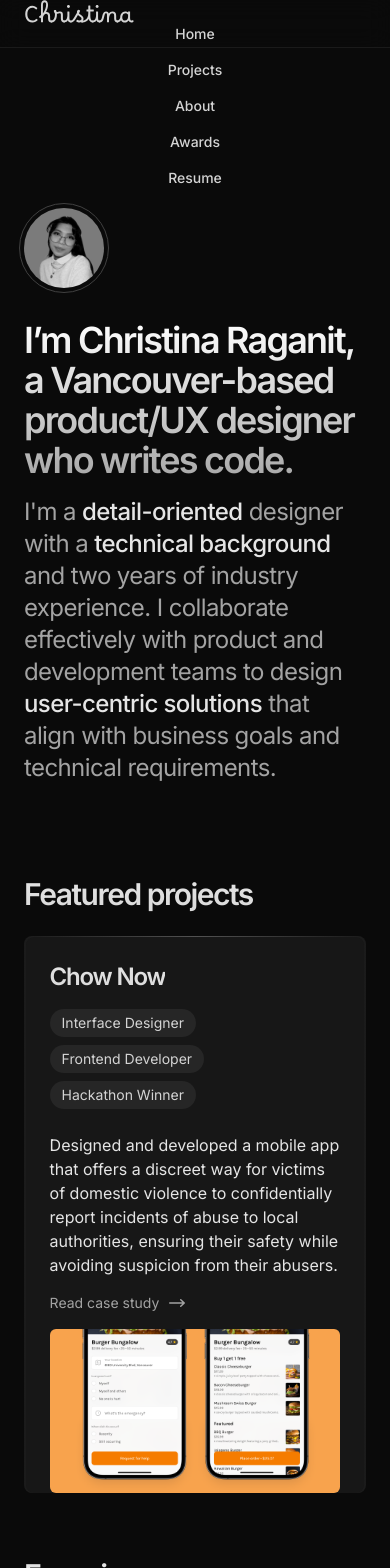
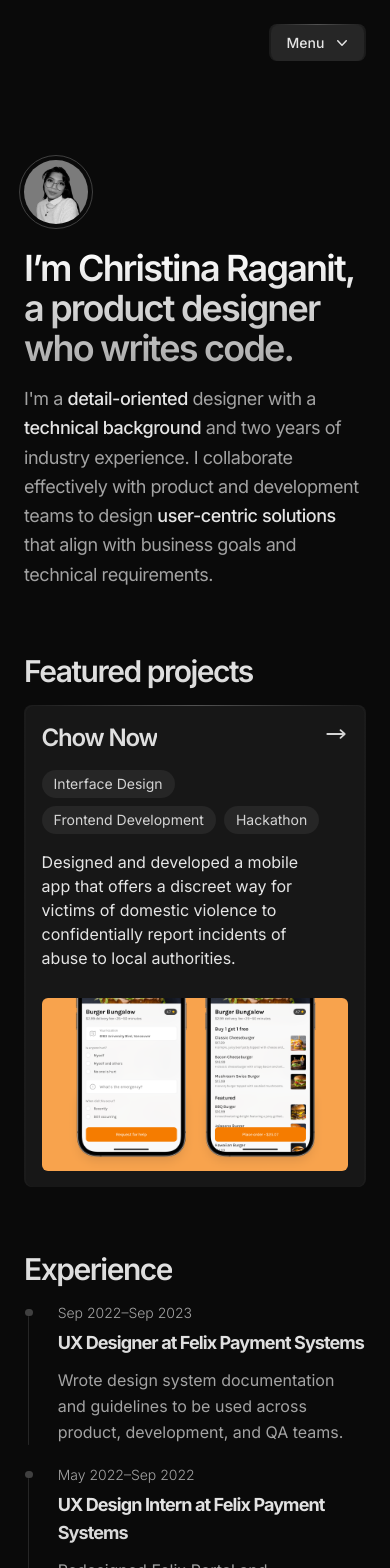
Before and after one commit to christinaraganit/iat339_p3, a Next.js app in the folder portfolio/: page / in a window 390 px wide. Shown: the top 1568 px of the page. Built offline with nearby package versions, Linux system fonts and the light colour scheme.

Commit message:
Added mobile navigation bar
This accidentally broke the testimonials section

```diff
--- a/portfolio/app/globals.css
+++ b/portfolio/app/globals.css
@@ -24,11 +24,11 @@
   }
 
   main:not(.project) {
-    @apply w-full flex flex-col gap-16 mt-[13rem] lg:gap-32 px-6 lg:px-20 max-w-[80rem] min-h-[calc(100vh-10rem)];
+    @apply w-full flex flex-col gap-16 mt-[10rem] lg:gap-32 px-6 lg:px-20 max-w-[80rem] min-h-[calc(100vh-10rem)];
   }
 
   main.project {
-    @apply gap-12 lg:gap-16 max-w-full flex items-center flex-col mt-[13rem];
+    @apply gap-12 lg:gap-16 max-w-full flex items-center flex-col mt-[10rem];
   }
 
   main.project section {
@@ -68,7 +68,7 @@
   }
 
   .title-5 {
-    @apply text-base xl:text-lg font-bold bg-gradient-to-b from-neutral-200 to-neutral-300 inline-block text-transparent bg-clip-text pb-2 tracking-tighter;
+    @apply text-lg xl:text-lg font-bold bg-gradient-to-b from-neutral-200 to-neutral-300 inline-block text-transparent bg-clip-text pb-2 tracking-tighter;
   }
 
   .headline {
@@ -109,4 +109,8 @@
   ul li.award, ul li span.award {
     @apply font-medium text-neutral-300;
   }
+
+  .testimonial-column {
+    @apply md:grid md:grid-cols-2 lg:grid-cols-1 gap-4 lg:gap-8;
+  }
 }
--- a/portfolio/app/layout.tsx
+++ b/portfolio/app/layout.tsx
@@ -3,6 +3,7 @@
 import Footer from "@/components/footer";
 import Nav from "@/components/nav";
 import "./globals.css";
+import MobileNav from "@/components/mobile-nav";
 
 const inter = Inter({ subsets: ["latin"] });
 
@@ -18,8 +19,9 @@
 }) {
   return (
     <html lang="en">
-      <body className={inter.className}>
+      <body className={`${inter.className}`}>
         <Nav></Nav>
+        <MobileNav></MobileNav>
         {children}
         <Footer></Footer>
       </body>
--- a/portfolio/app/page.tsx
+++ b/portfolio/app/page.tsx
@@ -8,19 +8,18 @@
 
 export default function Home() {
   return (
-    <main id="landing">
-      <header className="mt-0 pt-0 flex flex-col">
+    <main id="landing" className="">
+      <section className="mt-0 pt-0 flex flex-col">
         <div className="flex flex-col h-full">
-          <h1 className="large-title mb-2 max-w-4xl">
-            I’m Christina Raganit, a Vancouver-based product/UX designer who
-            writes code.
+          <h1 className="large-title mb-2 lg:mb-1 max-w-4xl">
+            I’m Christina Raganit, a product designer who writes code.
           </h1>
           <img
             src="headshot.png"
-            className="h-20 w-20 mb-8 grayscale rounded-full order-first outline outline-neutral-700 outline-offset-4 outline-1"
+            className="h-16 w-16 lg:h-20 lg:w-20 mb-6 lg:mb-8 grayscale rounded-full order-first outline outline-neutral-700 outline-offset-4 outline-1"
           ></img>
 
-          <p className="text-2xl tracking-tight text-neutral-400 mb-3">
+          <p className="text-lg leading-relaxed lg:text-2xl lg:leading-snug tracking-tight text-neutral-400 pb-0">
             I'm a{" "}
             <span className="font-medium text-neutral-200">
               detail-oriented
@@ -37,31 +36,26 @@
             that align with business goals and technical requirements.
           </p>
         </div>
-      </header>
+      </section>
       <section id="projects" className="scroll-mt-40">
-        <h2 className="title-1 mb-2">Featured projects</h2>
+        <h2 className="title-1 lg:mb-2">Featured projects</h2>
         <div className="grid gap-4 lg:gap-8">
           <ProjectLink
             title="Chow Now"
             imgLink="/projects/chow-now/chow-now-1600x900.png"
             link="projects/chow-now"
-            chips={[
-              "Interface Designer",
-              "Frontend Developer",
-              "Hackathon Winner",
-            ]}
+            chips={["Interface Design", "Frontend Development", "Hackathon"]}
           >
             Designed and developed a mobile app that offers a discreet way for
             victims of domestic violence to confidentially report incidents of
-            abuse to local authorities, ensuring their safety while avoiding
-            suspicion from their abusers.
+            abuse to local authorities.
           </ProjectLink>
         </div>
       </section>
 
       <section className="text-left grid lg:grid-cols-2 gap-16 lg:gap-32">
         <div>
-          <h2 className="title-1 mb-2">Experience</h2>
+          <h2 className="title-1 lg:mb-2">Experience</h2>
           <div className="flex flex-col gap-5">
             <Experience
               role="UX Designer"
@@ -102,7 +96,7 @@
           </div>
         </div>
         <div>
-          <h2 className="title-1 mb-2">Awards</h2>
+          <h2 className="title-1 lg:mb-2">Awards</h2>
           <div className="flex flex-col gap-5">
             <div className="flex flex-row gap-6">
               <div className="flex flex-col pt-0.5 gap-1.5 items-center w-8">
@@ -173,10 +167,10 @@
       </section>
 
       <section id="testimonials">
-        <h2 className="title-1 mb-2">Testimonials</h2>
+        <h2 className="title-1 lg:mb-2">Testimonials</h2>
         <div
           id="testimonials-container"
-          className="grid md:grid-cols-3 gap-4 lg:gap-8"
+          className="grid md:grid-cols-1 lg:grid-cols-3 gap-4 lg:gap-8"
         >
           <div className="testimonial-column">
             <Testimonial
--- a/portfolio/components/experience.tsx
+++ b/portfolio/components/experience.tsx
@@ -15,7 +15,7 @@
         <div className="w-[0.063rem] block rounded-full h-full bg-neutral-800"></div>
       </div>
       <div className="flex flex-col">
-        <h3 className="title-5">
+        <h3 className="title-5 lg:pb-1">
           {props.role} at {props.company}
         </h3>
         <span className="text-sm text-neutral-400 block order-first mb-1.5 font-light">
--- a/portfolio/components/footer.tsx
+++ b/portfolio/components/footer.tsx
@@ -3,8 +3,8 @@
     <footer className="bg-neutral-950/60 w-full flex flex-col items-center mt-[7rem]">
       <div className="divider max-w-[80rem]"></div>
       <div className="p-6 lg:px-20 w-full max-w-[80rem] grid md:grid-cols-2 lg:gap-8">
-        <div>
-          <p className="max-w-full md:max-w-sm text-sm text-center md:text-left text-neutral-400 order-last md:order-first pb-0">
+        <div className="order-last md:order-first">
+          <p className="max-w-full md:max-w-sm text-sm text-center md:text-left text-neutral-400 pb-0">
             Crafted with Tailwind and NextJS by Christina Raganit.
           </p>
         </div>
--- a/portfolio/components/link.tsx
+++ b/portfolio/components/link.tsx
@@ -7,14 +7,14 @@
   return (
     <a
       href={props.link}
-      className="inline-flex flex-wrap hover:text-teal-300 focus:text-teal-300"
+      className="inline-flex flex-wrap hover:text-teal-300 focus:text-teal-300 group/link"
     >
-      <span className="underline">{props.text}</span>
+      <span className="underline break-normal">{props.text}</span>
       <svg
         xmlns="http://www.w3.org/2000/svg"
         viewBox="0 0 20 20"
         fill="currentColor"
-        className="w-4 h-4"
+        className="w-4 h-4 group-hover/link:-translate-y-0.5 group-hover/link:translate-x-0.5 transition-transform"
       >
         <path
           fill-rule="evenodd"
--- /dev/null
+++ b/portfolio/components/mobile-nav.tsx
@@ -0,0 +1,73 @@
+"use client";
+
+import { Menu, Transition } from "@headlessui/react";
+import { Fragment, useEffect, useRef, useState } from "react";
+import { ChevronDownIcon } from "@heroicons/react/20/solid";
+
+const links = [
+  { href: "/", label: "Home" },
+  { href: "/about", label: "About" },
+  { href: "/projects", label: "Projects" },
+  { href: "/awards", label: "Awards" },
+  {
+    href: "https://drive.google.com/file/d/1XdjiOlwxWced9ZCvzwyLcPiZANGwptAV/view",
+    label: "Resume",
+  },
+];
+
+export default function MobileNav() {
+  return (
+    <div className="sm:hidden fixed top-6 w-56 right-6 text-right">
+      <Menu
+        as="div"
+        className="relative inline-block text-left shadow-3xl shadow-black"
+      >
+        <div className="group/menu">
+          <div
+            className="pt-[0.075rem] px-[0.1rem] rounded-lg bg-gradient-to-r from-neutral-700/30 via-neutral-600 to-neutral-700/30
+          group-hover/menu:from-neutral-700/30 group-hover/menu:via-neutral-500 group-hover/menu:to-neutral-700/30
+          group-focus/menu:from-neutral-700/30 group-focus/menu:via-neutral-500 group-focus/menu:to-neutral-700/30 transition-colors
+          "
+          >
+            <Menu.Button className="inline-flex w-full justify-center rounded-lg bg-neutral-800 group-hover/menu:bg-neutral-800/60 transition-colors px-4 py-2 text-sm font-medium text-neutral-200">
+              Menu
+              <ChevronDownIcon
+                className="-mr-1 ml-2 h-5 w-5 text-neutral-200 group-hover/menu:animate-bounce transition-transform"
+                aria-hidden="true"
+              />
+            </Menu.Button>
+          </div>
+        </div>
+        <Transition
+          as={Fragment}
+          enter="transition ease-out duration-100"
+          enterFrom="transform opacity-0 scale-95"
+          enterTo="transform opacity-100 scale-100"
+          leave="transition ease-in duration-75"
+          leaveFrom="transform opacity-100 scale-100"
+          leaveTo="transform opacity-0 scale-95"
+        >
+          <Menu.Items className="absolute right-0 mt-2 w-56 origin-top-right rounded-lg bg-neutral-900/90 backdrop-blur border border-neutral-800/60 shadow-3xl shadow-neutral-950/60">
+            {links.map((link) => (
+              /* Use the `active` state to conditionally style the active item. */
+              <Menu.Item key={link.href} as={Fragment}>
+                {({ active }) => (
+                  <a
+                    href={link.href}
+                    className={`${
+                      active
+                        ? "text-neutral-200 bg-neutral-700/30 focus:bg-neutral-700/30 backdrop-blur rounded-lg transition-colors m-0.5 block p-2.5 text-sm font-medium"
+                        : "text-neutral-200 rounded-lg transition-colors m-0.5 block p-2.5 text-sm font-medium"
+                    }`}
+                  >
+                    {link.label}
+                  </a>
+                )}
+              </Menu.Item>
+            ))}
+          </Menu.Items>
+        </Transition>
+      </Menu>
+    </div>
+  );
+}
--- a/portfolio/components/nav.tsx
+++ b/portfolio/components/nav.tsx
@@ -2,26 +2,40 @@
 
 export default function Nav() {
   return (
-    <header className="nav bg-neutral-950/90 w-full fixed z-10 flex flex-col items-center h-[3rem] backdrop-blur-md border-b border-neutral-800/60">
-      <div className="px-6 lg:px-20 w-full h-full flex items-center max-w-[80rem] grid md:grid-cols-2 lg:gap-8">
+    <header className="nav bg-neutral-950/90 w-full hidden fixed z-10 sm:flex flex-col items-center h-[3rem] backdrop-blur-md border-b border-neutral-800/60">
+      <div className="px-6 lg:px-20 w-full h-full flex items-center lg:max-w-[80rem] grid sm:grid-cols-2 lg:gap-8">
         <div>
-          <img src="../signature.svg" className="h-6"></img>
+          <svg
+            width="24"
+            height="24"
+            fill="none"
+            viewBox="0 0 24 24"
+            xmlns="http://www.w3.org/2000/svg"
+          >
+            <path
+              d="M8.664 15.735c.245.173.537.265.836.264v-.004a1.442 1.442 0 0 0 1.327-.872l.613-1.864a2.872 2.872 0 0 1 1.817-1.812l1.778-.578a1.443 1.443 0 0 0-.052-2.74l-1.755-.57a2.876 2.876 0 0 1-1.822-1.823l-.578-1.777a1.446 1.446 0 0 0-2.732.022l-.583 1.792a2.877 2.877 0 0 1-1.77 1.786l-1.777.571a1.444 1.444 0 0 0 .017 2.734l1.754.569a2.887 2.887 0 0 1 1.822 1.826l.578 1.775c.099.283.283.528.527.7Zm7.667 5.047a1.123 1.123 0 0 1-.41-.549l-.328-1.007a1.293 1.293 0 0 0-.821-.823l-.991-.323A1.148 1.148 0 0 1 13 16.997a1.143 1.143 0 0 1 .771-1.08l1.006-.326a1.3 1.3 0 0 0 .8-.819l.324-.992a1.143 1.143 0 0 1 2.157-.021l.329 1.014a1.3 1.3 0 0 0 .82.816l.992.323a1.141 1.141 0 0 1 .039 2.165l-1.014.329a1.3 1.3 0 0 0-.818.822l-.322.989c-.078.23-.226.43-.425.57a1.14 1.14 0 0 1-1.328-.005Z"
+              fill="#ffffff"
+            />
+          </svg>
         </div>
         <div>
-          <nav className="flex flex-col md:flex-row items-center h-full w-full gap-4 justify-end pb-6 md:pb-0">
+          <nav className="flex flex-col sm:flex-row items-center h-full w-full gap-4 justify-end pb-6 sm:pb-0">
             <a href="/" className="link">
               Home
             </a>
-            <a href="" className="link">
+            <a href="/projects" className="link">
               Projects
             </a>
-            <a href="#" className="link">
+            <a href="/about" className="link">
               About
             </a>
-            <a href="#" className="link">
+            <a href="/awards" className="link">
               Awards
             </a>
-            <a href="#" className="link">
+            <a
+              href="https://drive.google.com/file/d/1XdjiOlwxWced9ZCvzwyLcPiZANGwptAV/view"
+              className="link"
+            >
               Resume
             </a>
           </nav>
--- a/portfolio/components/project-link.tsx
+++ b/portfolio/components/project-link.tsx
@@ -16,7 +16,14 @@
       hover:from-neutral-700/30 hover:via-neutral-400 hover:to-neutral-700/30
       focus:from-neutral-700/30 focus:via-neutral-400 focus:to-neutral-700/30 focus:scale-1025 transition-transform"
     >
-      <div className="text-left p-6 pb-0 lg:p-8 xl:p-10 rounded-lg lg:rounded-3xl bg-neutral-900 group-hover/project-link:bg-neutral-900/90">
+      <div className="text-left p-4 lg:p-8 xl:p-10 rounded-lg lg:rounded-3xl bg-neutral-900 group-hover/project-link:bg-neutral-900/90">
+        <div className="relative float-right lg:hidden">
+          <ArrowLongRightIcon
+            width={24}
+            height={24}
+            className="group-hover/project-link:translate-x-1.5 group-focus/project-link:translate-x-1.5 transition-transform text-neutral-300"
+          ></ArrowLongRightIcon>
+        </div>
         <div className="grid lg:grid-cols-2 lg:gap-4">
           <div className="w-full">
             <h3 className="title-2">{props.title}</h3>
@@ -26,11 +33,11 @@
               ))}
             </div>
           </div>
-          <div className="pt-6 lg:pt-0 w-full flex flex-col justify-end text-neutral-200">
-            <p className="text-neutral-200 pb-4 text-base lg:lead">
+          <div className="pt-4 lg:pt-0 w-full flex flex-col justify-end text-neutral-200">
+            <p className="text-neutral-200 pb-3 lg:pb-4 text-base lg:lead">
               {props.children}
             </p>
-            <span className="flex text-neutral-400 flex-row items-center gap-2">
+            <span className="text-neutral-400 flex-row items-center gap-2 hidden lg:flex">
               <span className="text-sm">Read case study</span>
               <ArrowLongRightIcon
                 width={20}
--- a/portfolio/package.json
+++ b/portfolio/package.json
@@ -9,6 +9,7 @@
     "lint": "next lint"
   },
   "dependencies": {
+    "@headlessui/react": "^1.7.17",
     "@heroicons/react": "^2.0.18",
     "next": "14.0.3",
     "react": "^18",
```
Also changed, not shown: portfolio/app/about/page.tsx (+18 -6 lines), portfolio/components/testimonial.tsx (+5 -5 lines), 1 other file (tests, documents, lock files or other folders).
